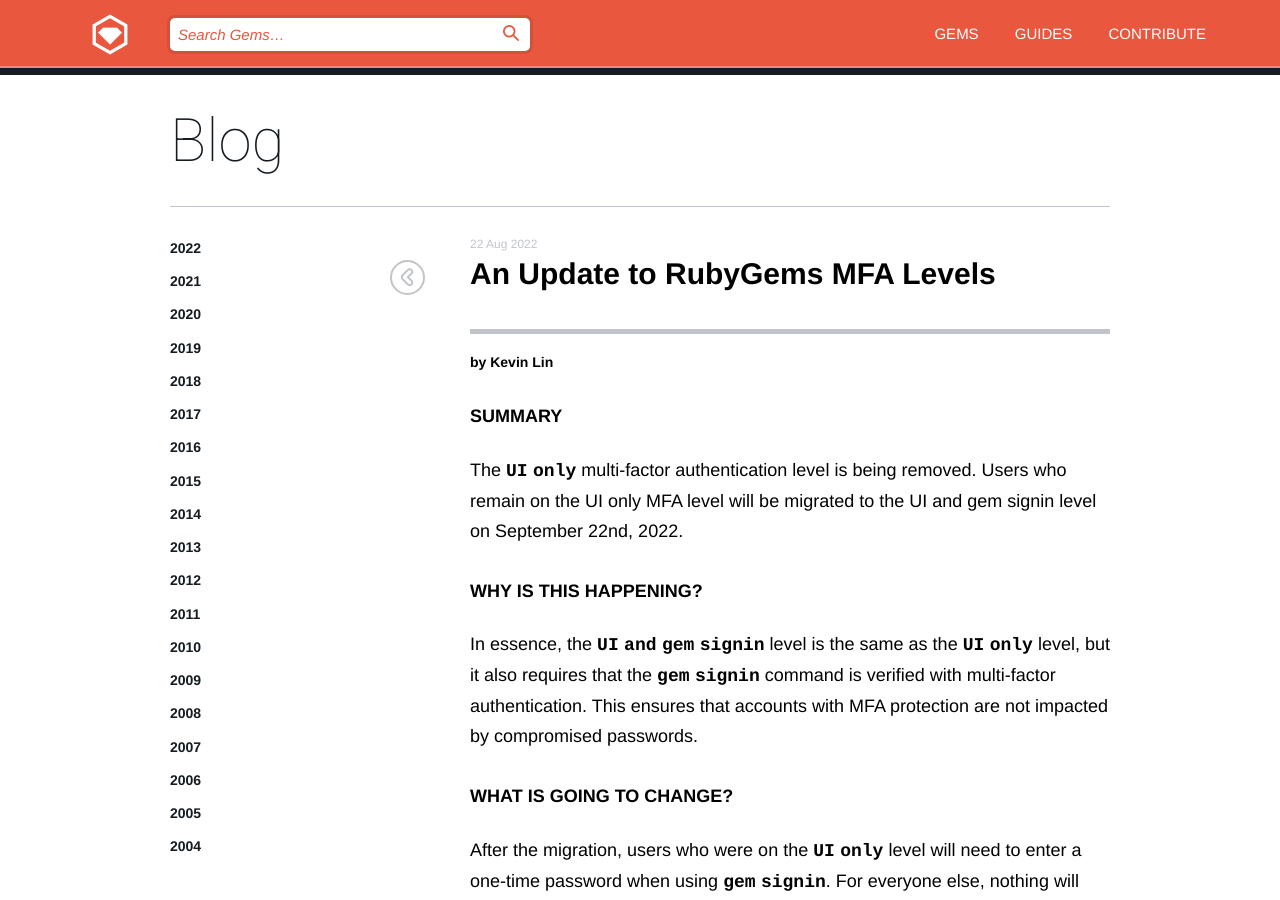
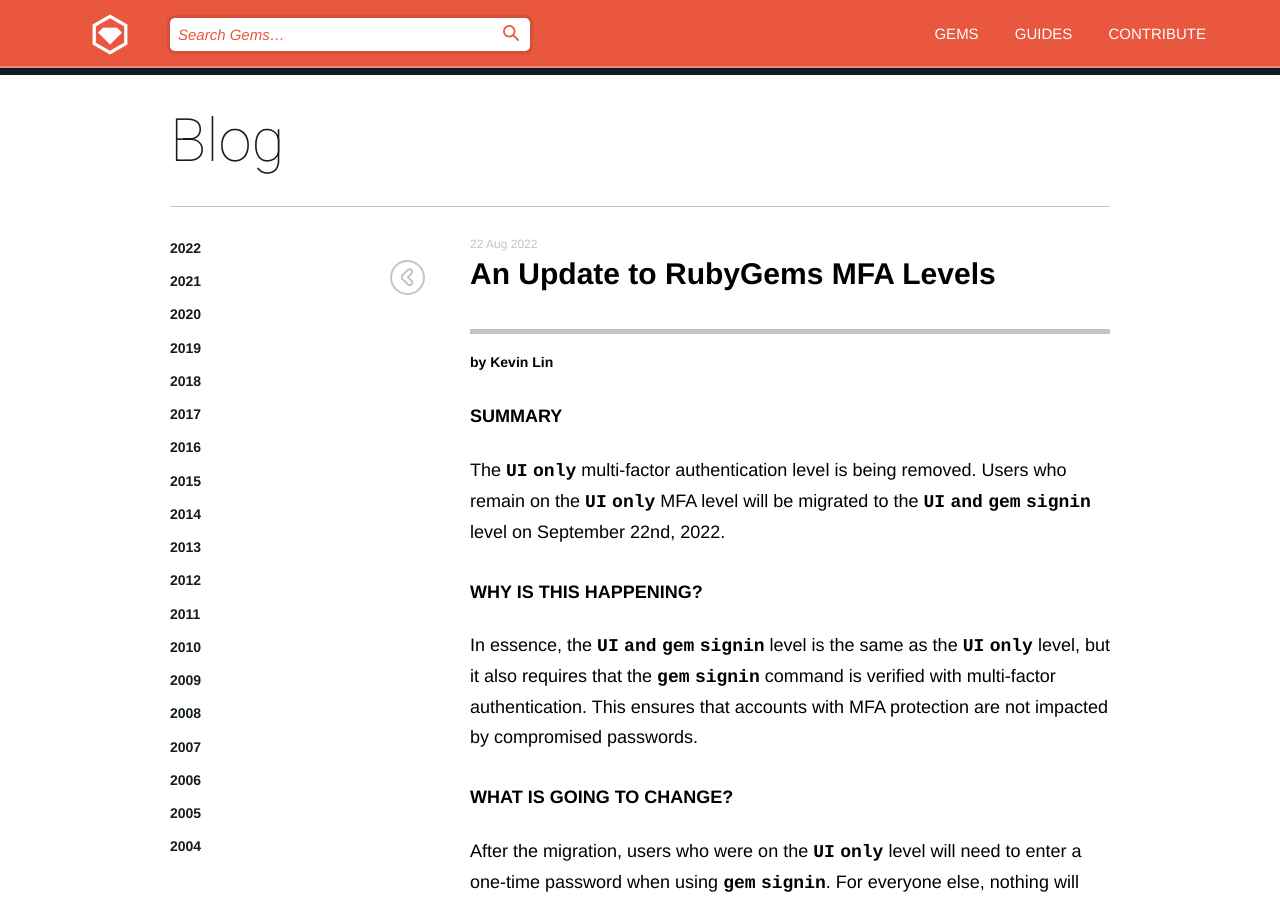
Before and after one commit to rubygems/rubygems.github.io, a Jekyll site: the page built from _posts/2022-08-22-mfa-ui-only-removed.md, in a window 1280 px wide and 900 px high. Built offline with Jekyll 4.4.1, drawn with Linux system fonts in a browser that asks for light colours; comment, search, counter and statistics services are not loaded.

```diff
--- a/_posts/2022-08-22-mfa-ui-only-removed.md
+++ b/_posts/2022-08-22-mfa-ui-only-removed.md
@@ -8,7 +8,7 @@ author_email: kevin.lin@shopify.com
 # Summary
 
 The `UI only` multi-factor authentication level is being removed.
-Users who remain on the UI only MFA level will be migrated to the UI and gem signin level on September 22nd, 2022.
+Users who remain on the `UI only` MFA level will be migrated to the `UI and gem signin` level on September 22nd, 2022.
 
 # Why is this happening?
 
```
